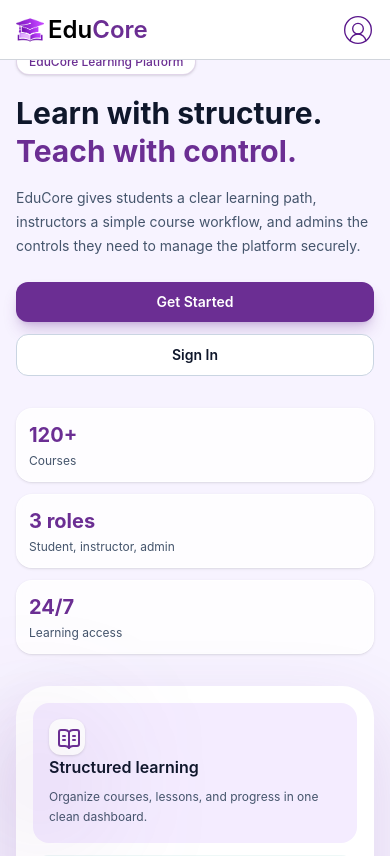
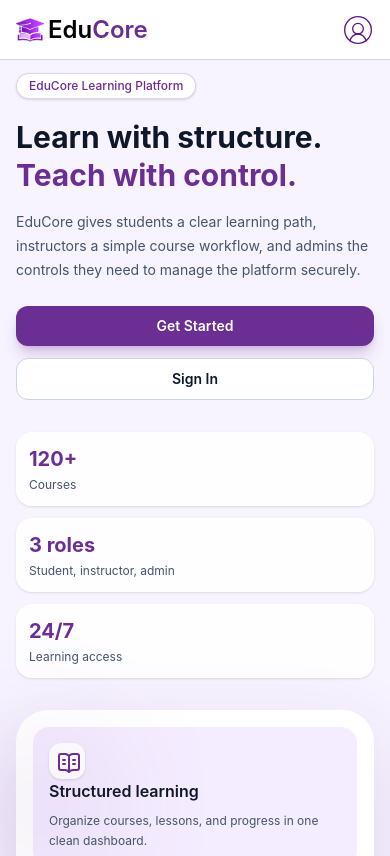
Before and after one commit to Charumehra/EduCore, a React (Vite) app in the folder client/: page / in a window 390 px wide. Shown: the top 856 px of the page. Built offline with nearby package versions, Linux system fonts and the light colour scheme; no server answers.

Commit message:
update Home

```diff
--- a/client/src/pages/Home.jsx
+++ b/client/src/pages/Home.jsx
@@ -41,7 +41,7 @@
           <div className="absolute inset-0 -z-10 bg-[radial-gradient(circle_at_top_left,rgba(107,46,147,0.18),transparent_35%),radial-gradient(circle_at_bottom_right,rgba(0,0,0,0.06),transparent_30%)]" />
 
           <div className="mx-auto grid max-w-7xl gap-8 px-4 py-12 sm:px-6 sm:py-14 lg:grid-cols-2 lg:items-center lg:gap-12 lg:px-8 lg:py-24">
-            <div className="max-w-2xl">
+            <div className="max-w-2xl pt-6 lg:pt-0">
               <span className="inline-flex items-center rounded-full border border-[#6B2E93]/20 bg-white px-3 py-1 text-xs font-medium text-[#6B2E93] shadow-sm sm:px-4 sm:text-sm">
                 EduCore Learning Platform
               </span>
```
